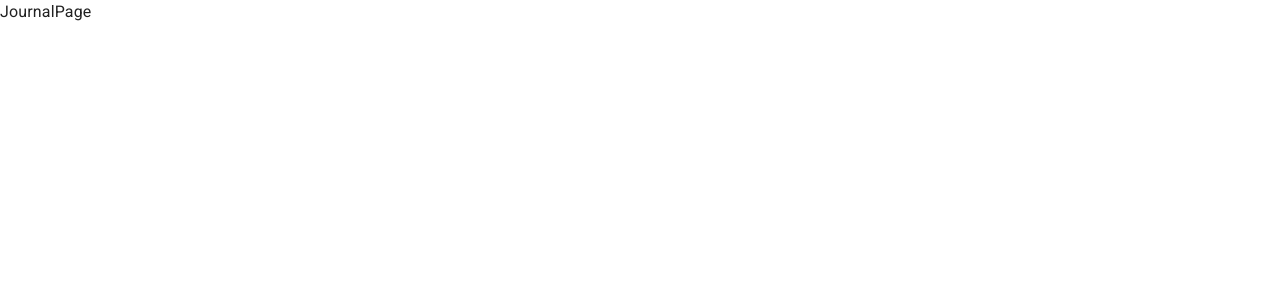
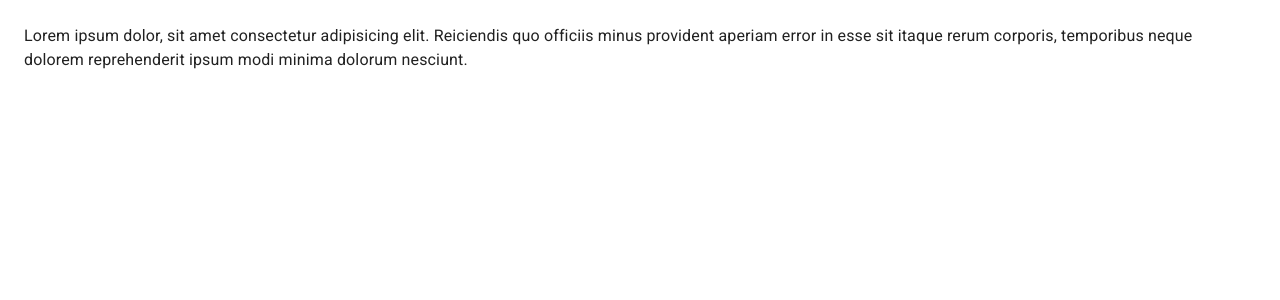
Before and after one commit to martincraviotto/curso-FH-journal-app, a React (Create React App) app: page / in a window 1280 px wide. Shown: the top 300 px of the page. Built offline with nearby package versions, Linux system fonts and the light colour scheme.

Commit message:
Final Clase 246 - Journal Layout  y Journal Page

```diff
--- /dev/null
+++ b/src/journal/layout/JournalLayout.jsx
@@ -0,0 +1,21 @@
+
+import { Box } from '@mui/system'
+import React from 'react'
+
+export const JournalLayout = ({children}) => {
+  return (
+    <Box sx={{display:'flex'}}>
+        {/* Navbar */}
+        {/* sidebar */}
+
+        <Box
+            component='main'
+            sx={{flexGrow:1, p:3}}
+        >
+            {/* toolbar */}
+
+            {children}
+        </Box>
+    </Box>
+  )
+}
--- a/src/journal/pages/JournalPage.jsx
+++ b/src/journal/pages/JournalPage.jsx
@@ -1,11 +1,17 @@
-import { MailOutline } from '@mui/icons-material'
+
 import { Typography } from '@mui/material'
 import React from 'react'
+import { JournalLayout } from '../layout/JournalLayout'
 
 export const JournalPage = () => {
   return (
-    <>
-      <Typography>JournalPage</Typography>
-    </>
+    <JournalLayout>
+
+      <Typography>Lorem ipsum dolor, sit amet consectetur adipisicing elit. Reiciendis quo officiis minus provident aperiam error in esse sit itaque rerum corporis, temporibus neque dolorem reprehenderit ipsum modi minima dolorum nesciunt.</Typography>
+
+
+
+    </JournalLayout>
+
   )
 }
```
